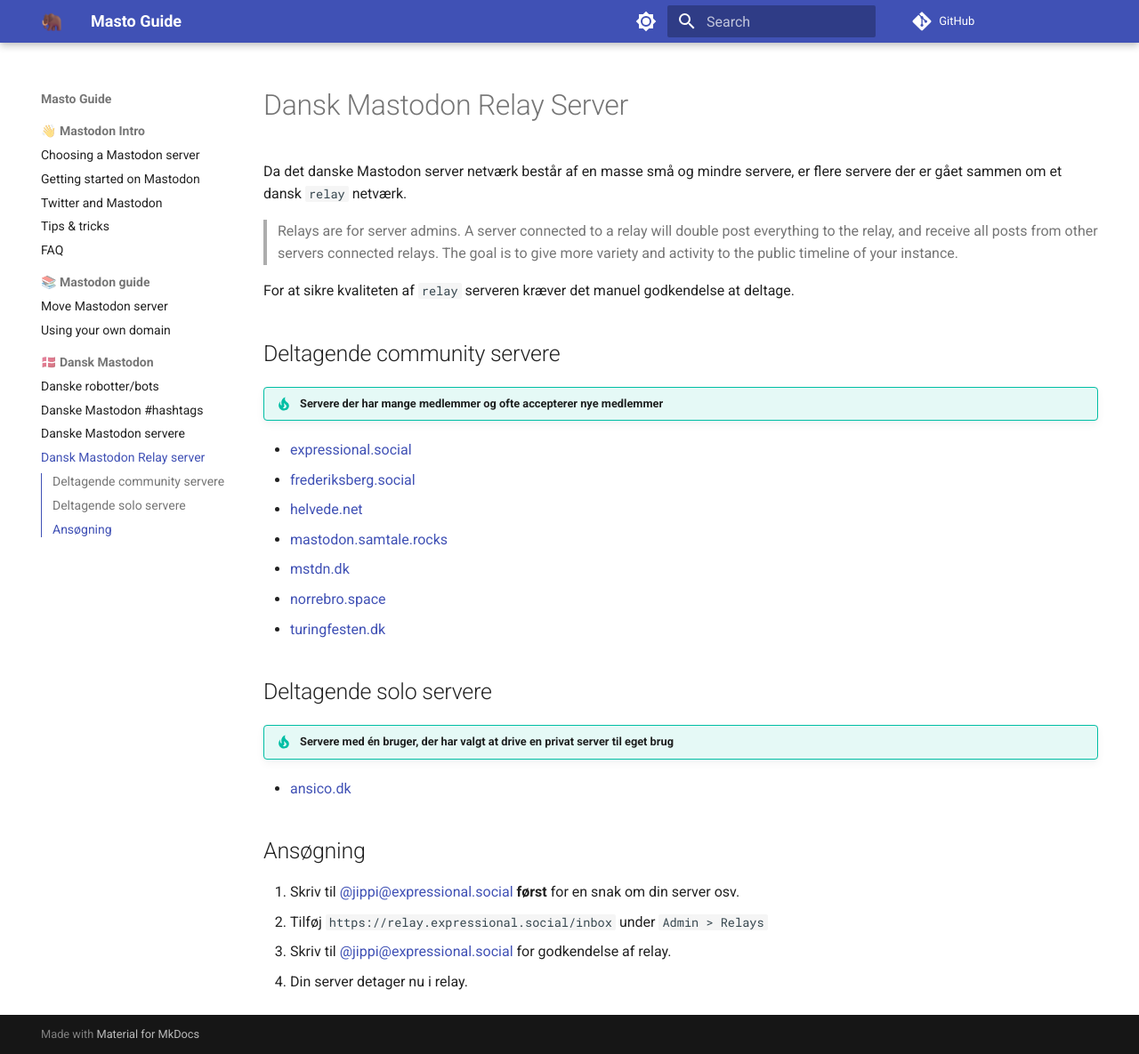
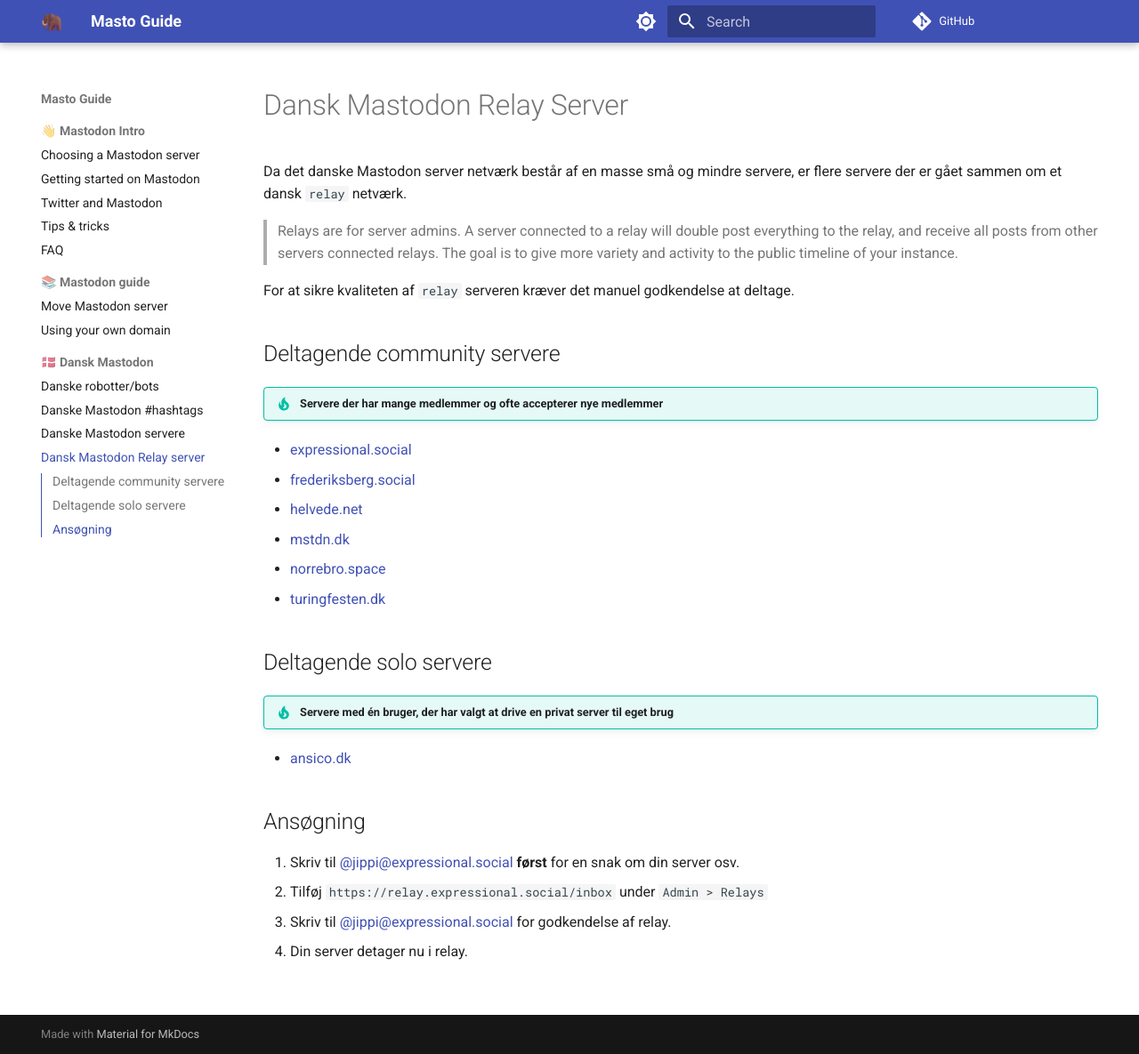
Before and after one commit to jippi/masto-guide, an MkDocs documentation site: the page built from docs/dk/relay.md, in a window 1280 px wide and 1185 px high. Shown: the whole window at 89% size. Built offline with MkDocs 1.6.1 and Material for MkDocs 9.7.7, drawn with Linux system fonts in a browser that asks for light colours; comment, search, counter and statistics services are not loaded.

Commit message:
remove mastodon.samtale.rocks since its shutting down
Signed-off-by: Christian Winther <jippignu@gmail.com>

```diff
--- a/docs/dk/relay.md
+++ b/docs/dk/relay.md
@@ -13,7 +13,6 @@ For at sikre kvaliteten af `relay` serveren kræver det manuel godkendelse at de
 - [expressional.social](https://expressional.social/){target=_blank}
 - [frederiksberg.social](https://frederiksberg.social/){target=_blank}
 - [helvede.net](https://helvede.net/){target=_blank}
-- [mastodon.samtale.rocks](https://mastodon.samtale.rocks/){target=_blank}
 - [mstdn.dk](https://mstdn.dk/){target=_blank}
 - [norrebro.space](https://norrebro.space/){target=_blank}
 - [turingfesten.dk](https://turingfesten.dk/){target=_blank}
```
Also changed, not shown: 1 other file.
